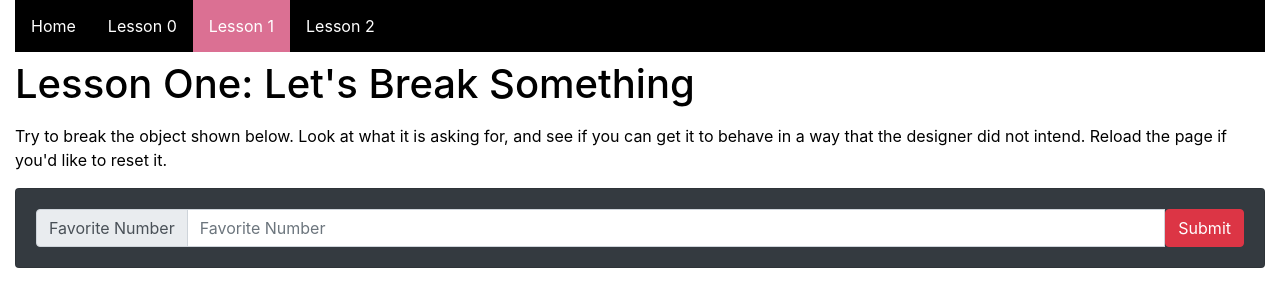
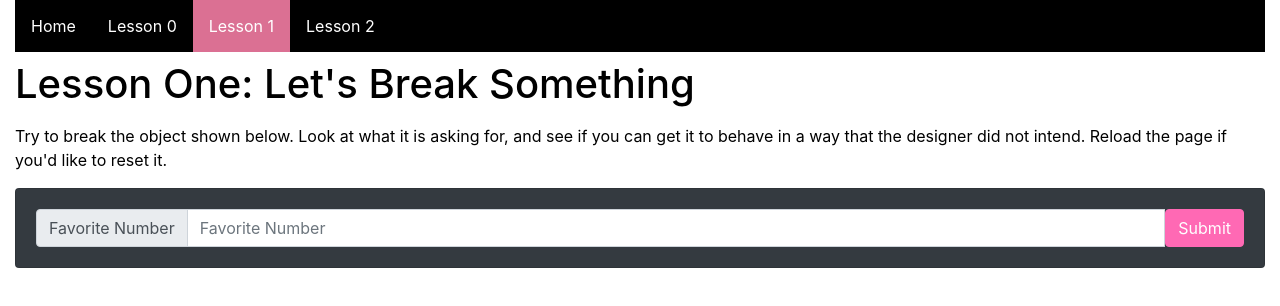
Before and after one commit to LeStarch/gwc-puzzlebox, a plain HTML site: page puzzles-2020/lesson1.html in a window 1280 px wide. Drawn offline with nearby package versions, Linux system fonts and the light colour scheme.

Commit message:
🎨: Changed button color in lesson1

```diff
--- a/puzzles-2020/style.css
+++ b/puzzles-2020/style.css
@@ -60,6 +60,12 @@ li a.active {
 
 }
 
+.btn-danger {
+    color: #fff;
+    background-color: #FF69B4;
+    border-color: #FF69B4;
+}
+
 .hint {
     background-color: #343a40;
     color: #343a40;
```
